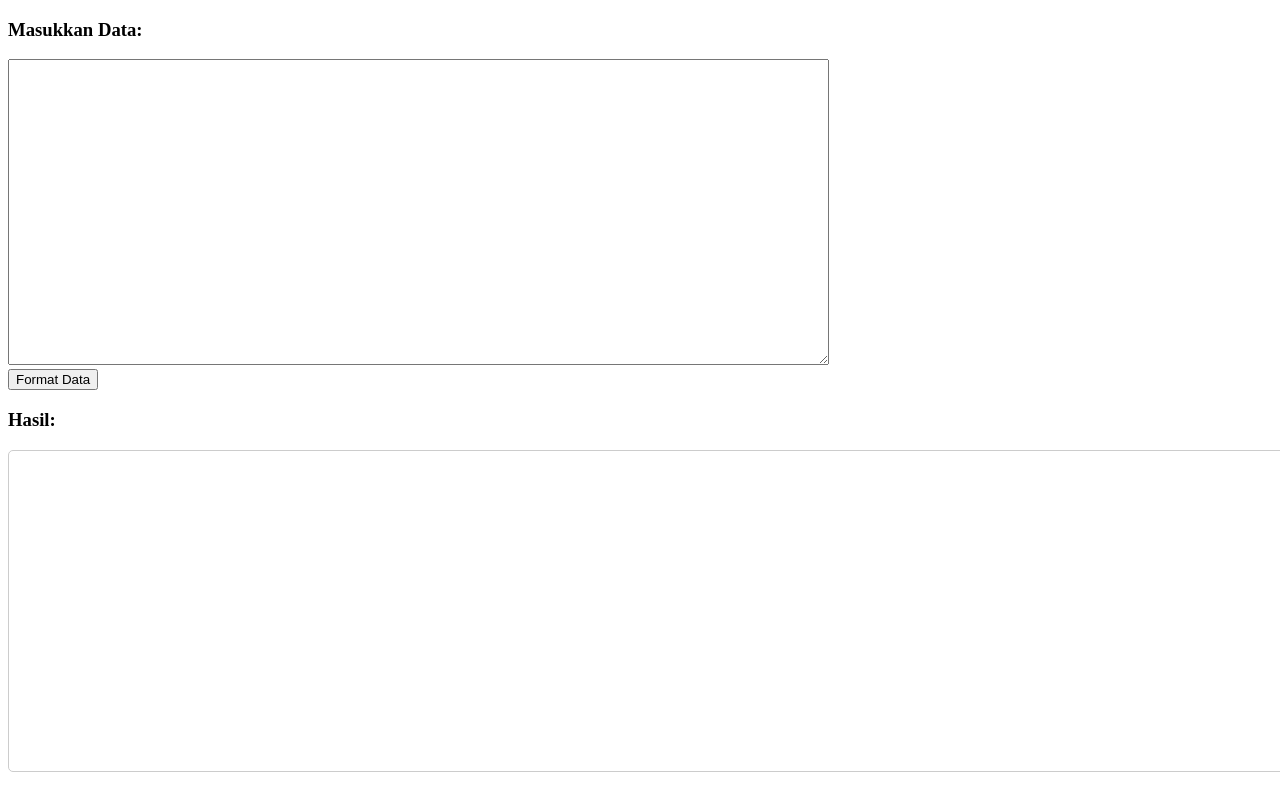
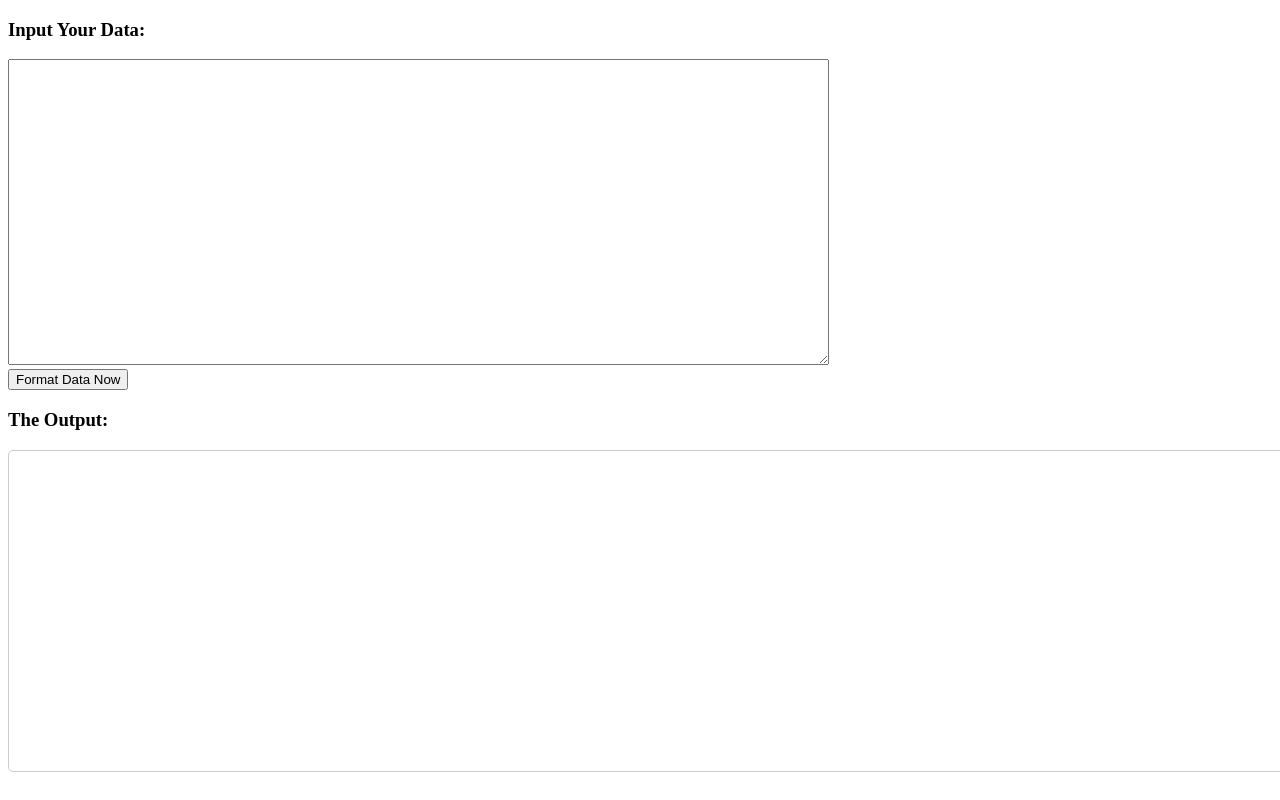
Before and after one commit to AdnanNovations/program-format-data, a plain HTML site: page index.html in a window 1280 px wide. Drawn offline with Linux system fonts and the light colour scheme.

Commit message:
make sure english

```diff
--- a/index.html
+++ b/index.html
@@ -3,7 +3,10 @@
   <head>
     <meta charset="UTF-8" />
     <meta name="viewport" content="width=device-width, initial-scale=1.0" />
-    <title>Program Format Data</title>
+    <meta http-equiv="X-UA-Compatible" content="ie=edge">
+    <meta name="robots" content="noindex, nofollow">
+    <meta name="google" content="notranslate">
+    <title>Formatting Data Program</title>
     <style>
       #outputBox {
         width: 100%;
@@ -21,12 +24,12 @@
     </style>
   </head>
   <body>
-    <h3>Masukkan Data:</h3>
+    <h3>Input Your Data:</h3>
     <textarea id="inputData" rows="20" cols="100"></textarea>
     <br />
-    <button onclick="formatData()">Format Data</button>
+    <button onclick="formatData()">Format Data Now</button>
 
-    <h3>Hasil:</h3>
+    <h3>The Output:</h3>
     <div id="outputBox" onclick="copyOutput()"></div>
 
     <script>
@@ -178,10 +181,10 @@ ${outputBox.innerText.replace(/\n\n/g, "\n")}
         navigator.clipboard
           .writeText(textToCopy)
           .then(() => {
-            alert("Berhasil di-copy dengan format yang benar!");
+            alert("Copied!");
           })
           .catch((err) => {
-            console.error("Gagal menyalin teks: ", err);
+            console.error("Error when copying: ", err);
           });
       }
     </script>
```
